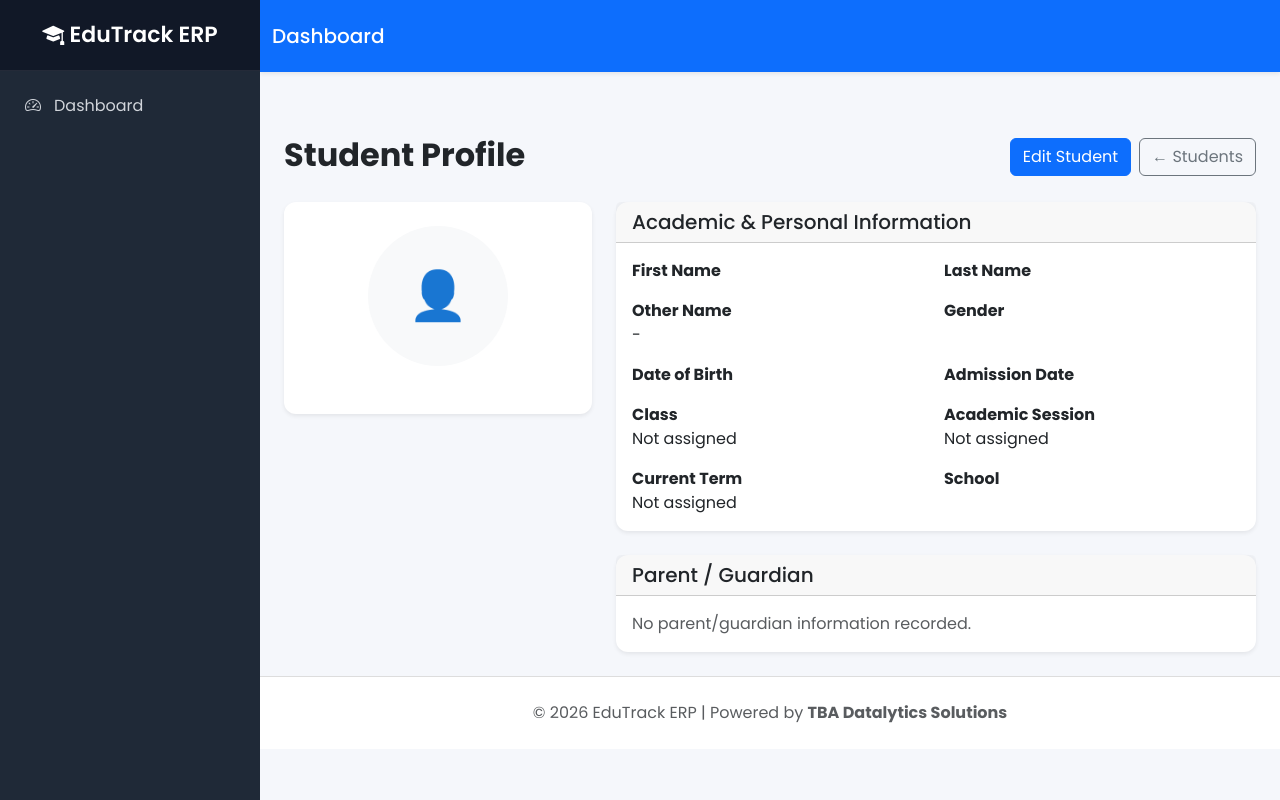
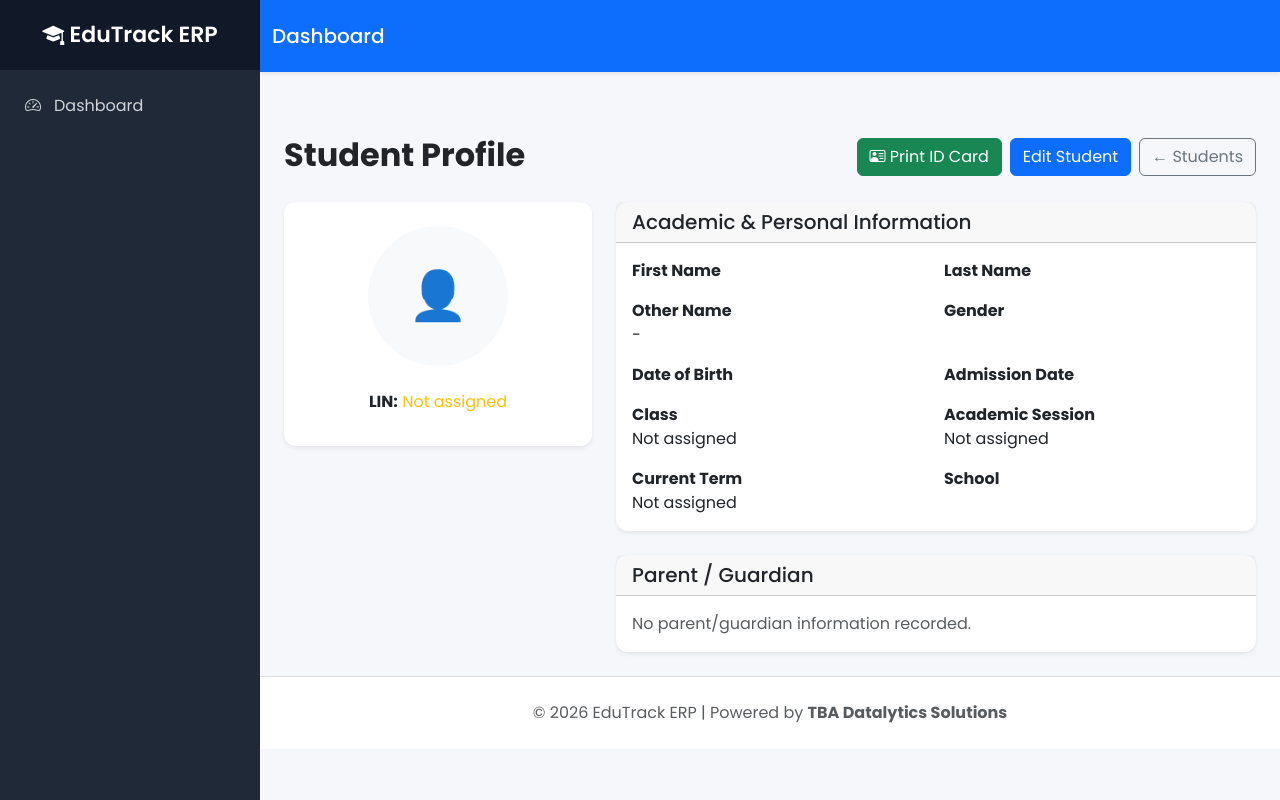
Before and after one commit to TBADatalyticsSolutions/EduTrack-ERP, a Django app: template templates/students/student_detail.html in a window 1280 px wide. Run offline with Django 3.2, Linux system fonts and the light colour scheme; the template is opened without the code that fills it, so the values that code supplies are empty.

Commit message:
feat: add LIN and ID card actions to student profile

```diff
--- a/templates/students/student_detail.html
+++ b/templates/students/student_detail.html
@@ -10,6 +10,7 @@
             <p class="text-muted mb-0">{{ student.admission_number }}</p>
         </div>
         <div class="d-flex gap-2">
+            <a href="{% url 'student-id-card' student.id %}" class="btn btn-success" target="_blank"><i class="bi bi-person-vcard"></i> Print ID Card</a>
             <a href="{% url 'student-edit' student.id %}" class="btn btn-primary">Edit Student</a>
             <a href="{% url 'student-list' %}" class="btn btn-outline-secondary">← Students</a>
         </div>
@@ -35,6 +36,7 @@
                     {% endif %}
                     <h4>{{ student.full_name }}</h4>
                     <p class="text-muted mb-2">{{ student.admission_number }}</p>
+                    <p class="mb-2"><strong>LIN:</strong> {% if student.identity %}{{ student.identity.lin }}{% else %}<span class="text-warning">Not assigned</span>{% endif %}</p>
                     <span class="badge {% if student.status == 'ACTIVE' %}bg-success{% elif student.status == 'GRADUATED' %}bg-danger{% elif student.status == 'WITHDRAWN' %}bg-secondary{% elif student.status == 'EXPELLED' %}bg-dark{% else %}bg-warning text-dark{% endif %}">{{ student.get_status_display }}</span>
                 </div>
             </div>
```
